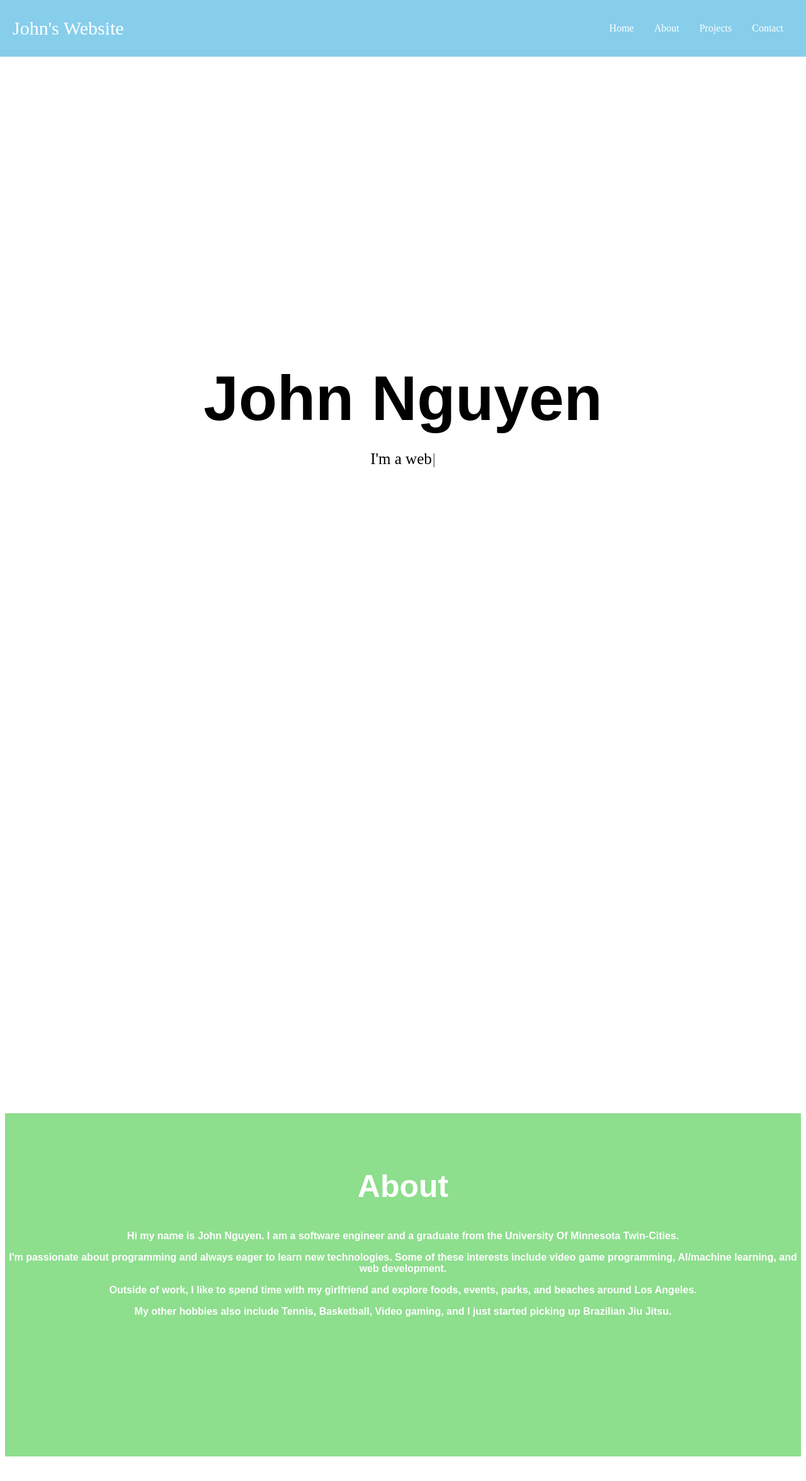
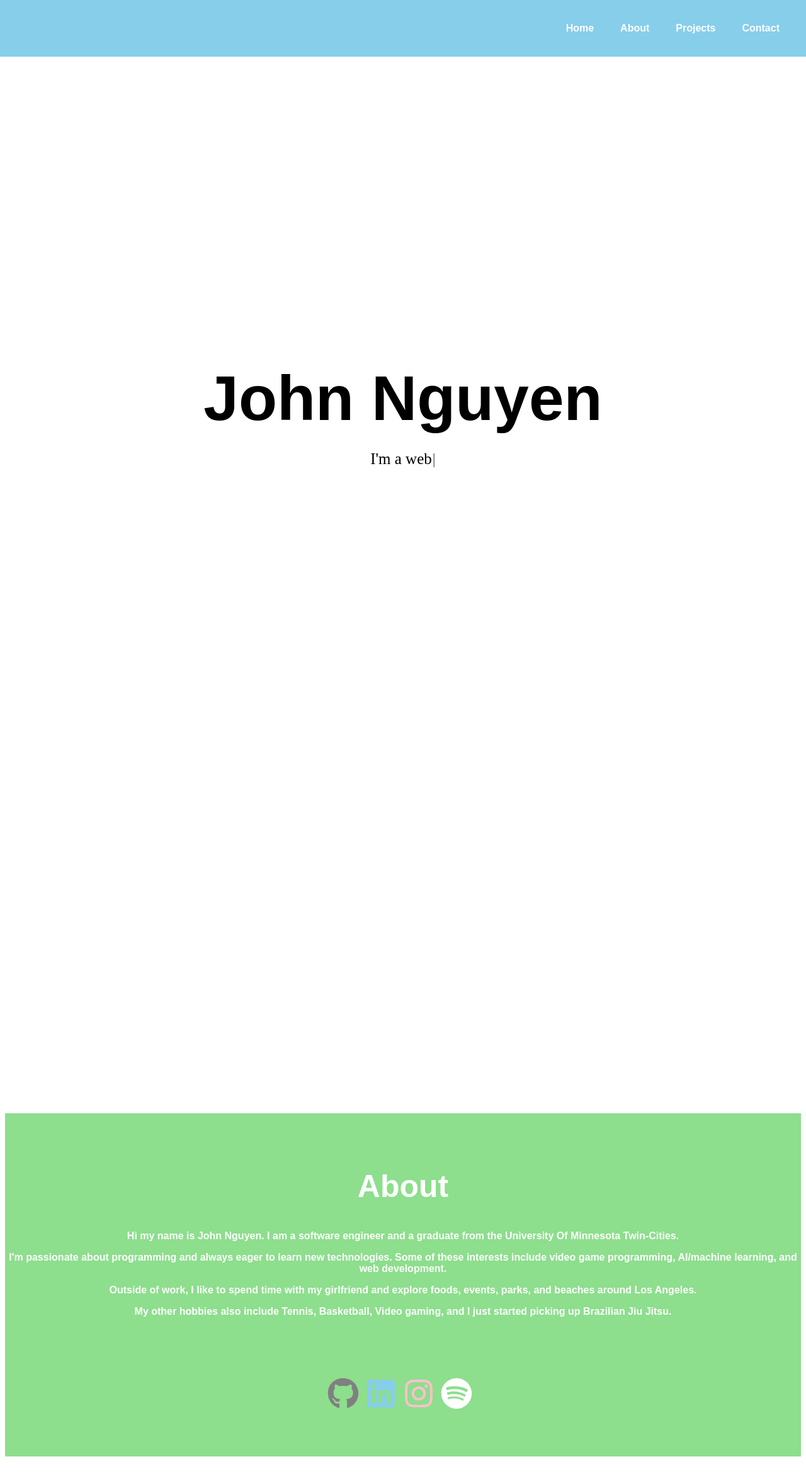
Before and after one commit to johnson82nguyen/React-Main-Portfolio, a React (Create React App) app in the folder react-app/: page / in a window 1280 px wide. Shown: the top 2352 px of the page at 63% size. Built offline with nearby package versions, Linux system fonts and the light colour scheme.

Commit message:
Changes 11/20/22

```diff
--- a/react-app/package.json
+++ b/react-app/package.json
@@ -4,6 +4,9 @@
   "private": true,
   "dependencies": {
     "@fontsource/roboto": "^4.5.8",
+    "@fortawesome/fontawesome-svg-core": "^6.2.1",
+    "@fortawesome/free-solid-svg-icons": "^6.2.1",
+    "@fortawesome/react-fontawesome": "^0.2.0",
     "@mui/material": "^5.10.14",
     "@testing-library/jest-dom": "^5.16.5",
     "@testing-library/react": "^13.4.0",
--- a/react-app/src/components/About.css
+++ b/react-app/src/components/About.css
@@ -17,3 +17,16 @@
 .aboutHeader {
     font-size: 50px;
 }
+
+.aboutMeIcons {
+    padding-top: 80px;
+    font-size: 50px;
+}
+
+ a {
+    padding-right: 10px;
+ }
+
+ a:visited {
+    color: white;
+ }
--- a/react-app/src/components/About.js
+++ b/react-app/src/components/About.js
@@ -1,6 +1,9 @@
 import React from 'react';
 import './About.css';
-
+import { FaGithub } from 'react-icons/fa';
+import { FaLinkedin } from 'react-icons/fa';
+import { FaInstagram } from 'react-icons/fa';
+import { FaSpotify } from 'react-icons/fa';
 
 const About = () => {
     return (
@@ -17,6 +20,15 @@ const About = () => {
                      <p className="paragraph1"> My other hobbies also include Tennis, Basketball, Video gaming, and I just started picking up Brazilian Jiu Jitsu.</p>
                 </div>
             </div>
+
+
+            <div className="aboutMeIcons">
+            <a href="https://github.com/johnson82nguyen" style={{color: 'gray'}} title="github" target="_blank"><FaGithub/></a>
+            <a href="https://www.linkedin.com/in/johnson-nguyen82/" style={{color: 'skyblue'}} target="_blank"><FaLinkedin/></a>
+            <a href="https://www.instagram.com/j_nguyen32" style={{color: 'pink'}}target="_blank"><FaInstagram/></a>
+            <a href="https://open.spotify.com/user/king.johnson2015" style={{color: 'white'}} target="_blank"><FaSpotify/></a>
+
+            </div>
         </div>
     )
 }
--- a/react-app/src/components/Navbar.css
+++ b/react-app/src/components/Navbar.css
@@ -10,6 +10,7 @@
     background-color: skyblue;
 }
 
+
 ul {
     list-style: none;
 }
@@ -18,7 +19,7 @@ ul {
     display: flex;
     justify-content: space-between;
     align-items: center;
-    max-width: 1240px;
+    max-width: 10000px;
     margin: auto;
     height: 100%;
     padding: 0 1rem;
@@ -33,6 +34,10 @@ ul {
     color: #ffffff;
 }
 
+.nav-item:hover {
+    color: black;
+}
+
 .header .navbar img {
     width: 250px;
     height: auto;
@@ -40,16 +45,21 @@ ul {
 
 .header .nav-menu {
     display: flex;
+    justify-content: flex-end;
 }
 
 .header .nav-item {
+    align-items: flex-end;
     padding: 1rem;
-    font-weight: 500;
+    font-family: sans-serif;
+    font-weight: bold;
+    transition: width 2s;
 }
 
 .header .nav-item a:hover {
     padding-bottom: 12px;
-    border-bottom: 3px solid var(--secondary-color);
+    align-items: center;
+    border-bottom: 2px solid teal;
 }
 
 .hamburger {
@@ -96,3 +106,7 @@ ul {
         width: 150px;
     }
 }
+
+a:hover {
+    cursor: pointer;
+}
--- a/react-app/src/components/Navbar.js
+++ b/react-app/src/components/Navbar.js
@@ -15,7 +15,6 @@ const Navbar = () => {
         <div className='header'>
             <nav className='navbar'>
             <div className="logo">
-                <Link to="home" spy={true} smooth={true} offset={50} duration={500} onclick={closeMenu}> John's Website </Link>
             </div>
 
                 <div className='hamburger' onClick={handleClick}>
@@ -23,6 +22,7 @@ const Navbar = () => {
                         : (<FaBars size={30} style={{ color: '#ffffff' }} />)}
 
                 </div>
+
                 <ul className={click ? "nav-menu active" : "nav-menu"}>
                     <li className='nav-item'>
                         <Link to="home" spy={true} smooth={true} offset={50} duration={500} onclick={closeMenu}> Home </Link>
```
Also changed, not shown: 1 other file (tests, documents, lock files or other folders).
